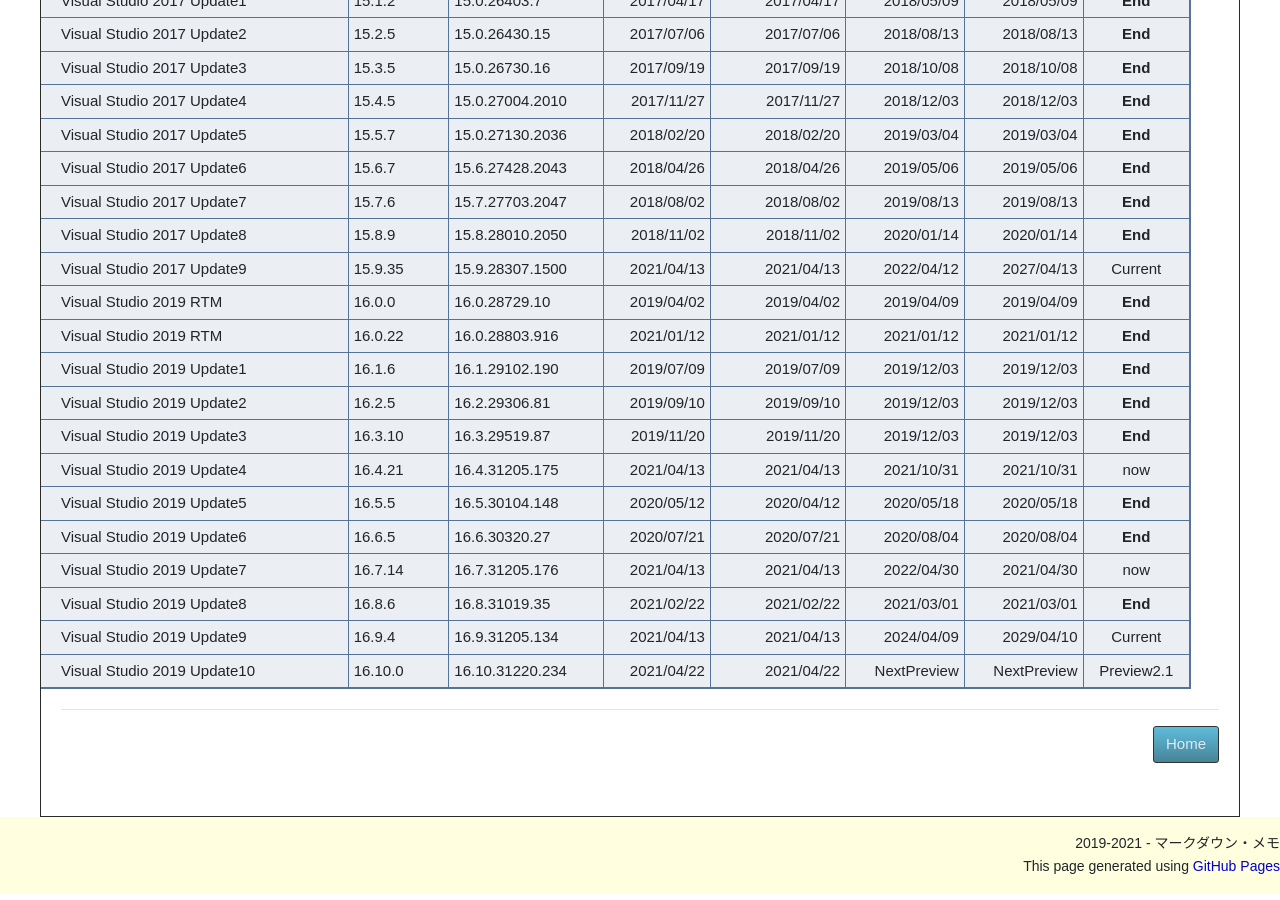
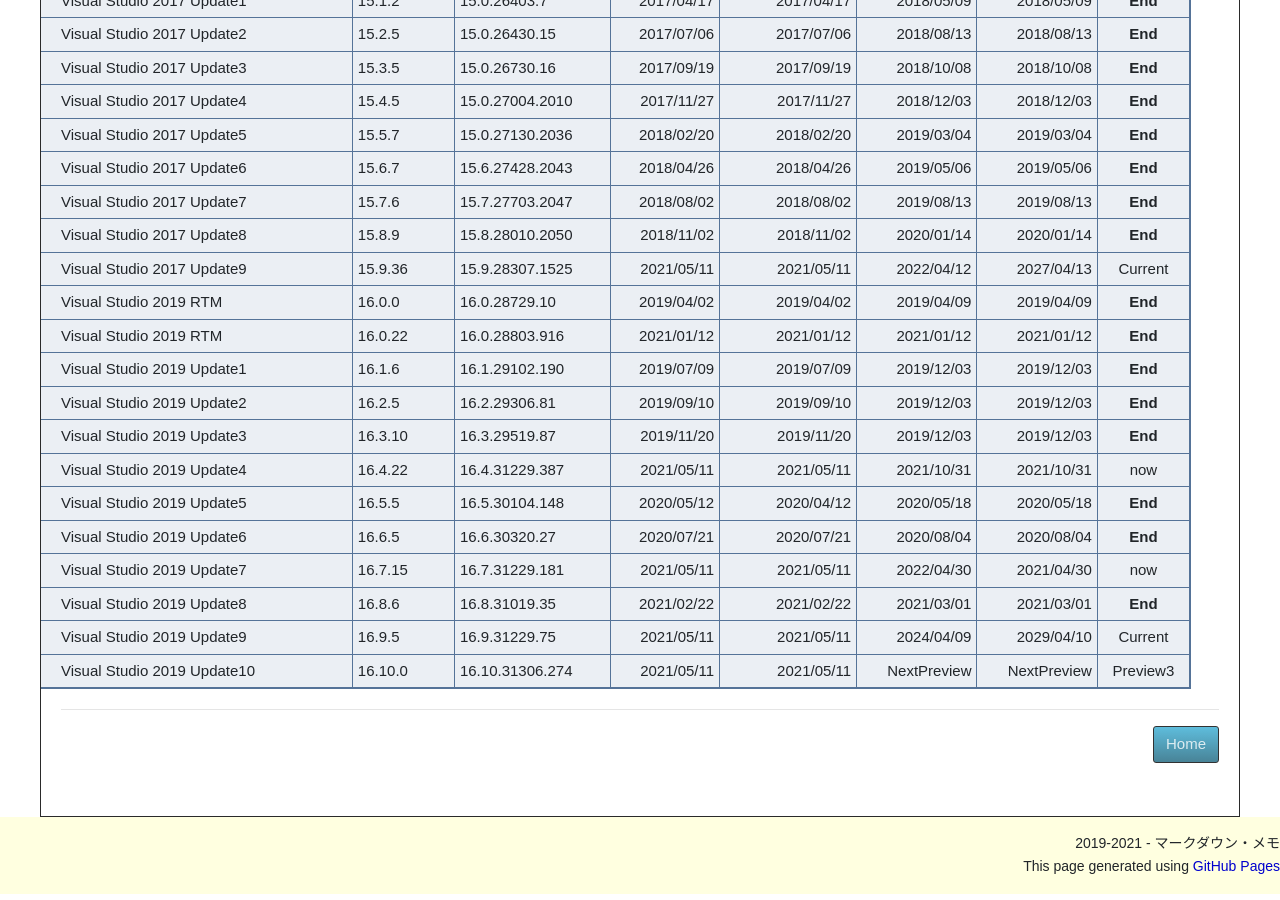
Before and after one commit to fuchu-pheasant01/fuchu-pheasant01.github.io, a Jekyll site: the page built from Contents/DotNet/VisualStudioSupport.md, in a window 1280 px wide and 900 px high, scrolled down 2627 px. Built offline with Jekyll 4.4.1, drawn with Linux system fonts in a browser that asks for light colours; emoji names are drawn with the system emoji font; some of the changed text lies outside the part shown.

Commit message:
Win210515

```diff
--- a/Contents/DotNet/VisualStudioSupport.md
+++ b/Contents/DotNet/VisualStudioSupport.md
@@ -93,19 +93,19 @@ Community Editionやサービスベースラインバージョン以外のバー
 | Visual Studio 2017 Update6                  | 15.6.7  | 15.6.27428.2043 | 2018/04/26 |      2018/04/26 |         2019/05/06 |   2019/05/06 |   **End**  |
 | Visual Studio 2017 Update7                  | 15.7.6  | 15.7.27703.2047 | 2018/08/02 |      2018/08/02 |         2019/08/13 |   2019/08/13 |   **End**  |
 | Visual Studio 2017 Update8                  | 15.8.9  | 15.8.28010.2050 | 2018/11/02 |      2018/11/02 |         2020/01/14 |   2020/01/14 |   **End**  |
-| Visual Studio 2017 Update9                  | 15.9.35 | 15.9.28307.1500 | 2021/04/13 |      2021/04/13 |         2022/04/12 |   2027/04/13 |   Current  |
+| Visual Studio 2017 Update9                  | 15.9.36 | 15.9.28307.1525 | 2021/05/11 |      2021/05/11 |         2022/04/12 |   2027/04/13 |   Current  |
 | Visual Studio 2019 RTM                      | 16.0.0  | 16.0.28729.10   | 2019/04/02 |      2019/04/02 |         2019/04/09 |   2019/04/09 |   **End**  |
 | Visual Studio 2019 RTM                      | 16.0.22 | 16.0.28803.916  | 2021/01/12 |      2021/01/12 |         2021/01/12 |   2021/01/12 |   **End**  |
 | Visual Studio 2019 Update1                  | 16.1.6  | 16.1.29102.190  | 2019/07/09 |      2019/07/09 |         2019/12/03 |   2019/12/03 |   **End**  |
 | Visual Studio 2019 Update2                  | 16.2.5  | 16.2.29306.81   | 2019/09/10 |      2019/09/10 |         2019/12/03 |   2019/12/03 |   **End**  |
 | Visual Studio 2019 Update3                  | 16.3.10 | 16.3.29519.87   | 2019/11/20 |      2019/11/20 |         2019/12/03 |   2019/12/03 |   **End**  |
-| Visual Studio 2019 Update4                  | 16.4.21 | 16.4.31205.175  | 2021/04/13 |      2021/04/13 |         2021/10/31 |   2021/10/31 |     now    |
+| Visual Studio 2019 Update4                  | 16.4.22 | 16.4.31229.387  | 2021/05/11 |      2021/05/11 |         2021/10/31 |   2021/10/31 |     now    |
 | Visual Studio 2019 Update5                  | 16.5.5  | 16.5.30104.148  | 2020/05/12 |      2020/04/12 |         2020/05/18 |   2020/05/18 |   **End**  |
 | Visual Studio 2019 Update6                  | 16.6.5  | 16.6.30320.27   | 2020/07/21 |      2020/07/21 |         2020/08/04 |   2020/08/04 |   **End**  |
-| Visual Studio 2019 Update7                  | 16.7.14 | 16.7.31205.176  | 2021/04/13 |      2021/04/13 |         2022/04/30 |   2021/04/30 |     now    |
+| Visual Studio 2019 Update7                  | 16.7.15 | 16.7.31229.181  | 2021/05/11 |      2021/05/11 |         2022/04/30 |   2021/04/30 |     now    |
 | Visual Studio 2019 Update8                  | 16.8.6  | 16.8.31019.35   | 2021/02/22 |      2021/02/22 |         2021/03/01 |   2021/03/01 |   **End**  |
-| Visual Studio 2019 Update9                  | 16.9.4  | 16.9.31205.134  | 2021/04/13 |      2021/04/13 |         2024/04/09 |   2029/04/10 |   Current  |
-| Visual Studio 2019 Update10                 | 16.10.0 | 16.10.31220.234 | 2021/04/22 |      2021/04/22 |        NextPreview |  NextPreview |  Preview2.1|
+| Visual Studio 2019 Update9                  | 16.9.5  | 16.9.31229.75   | 2021/05/11 |      2021/05/11 |         2024/04/09 |   2029/04/10 |   Current  |
+| Visual Studio 2019 Update10                 | 16.10.0 | 16.10.31306.274 | 2021/05/11 |      2021/05/11 |        NextPreview |  NextPreview |  Preview3  |
 
 
 * * *
```
Also changed, not shown: other parts of Contents/DotNet/VisualStudioSupport.md (+1 -1 lines), Contents/DotNet/DotNetSupport.md (+6 -6 lines), Contents/SqlServer/SqlServerSupport.md (+2 -2 lines), Contents/Support/CentOs.md (+8 -5 lines).
